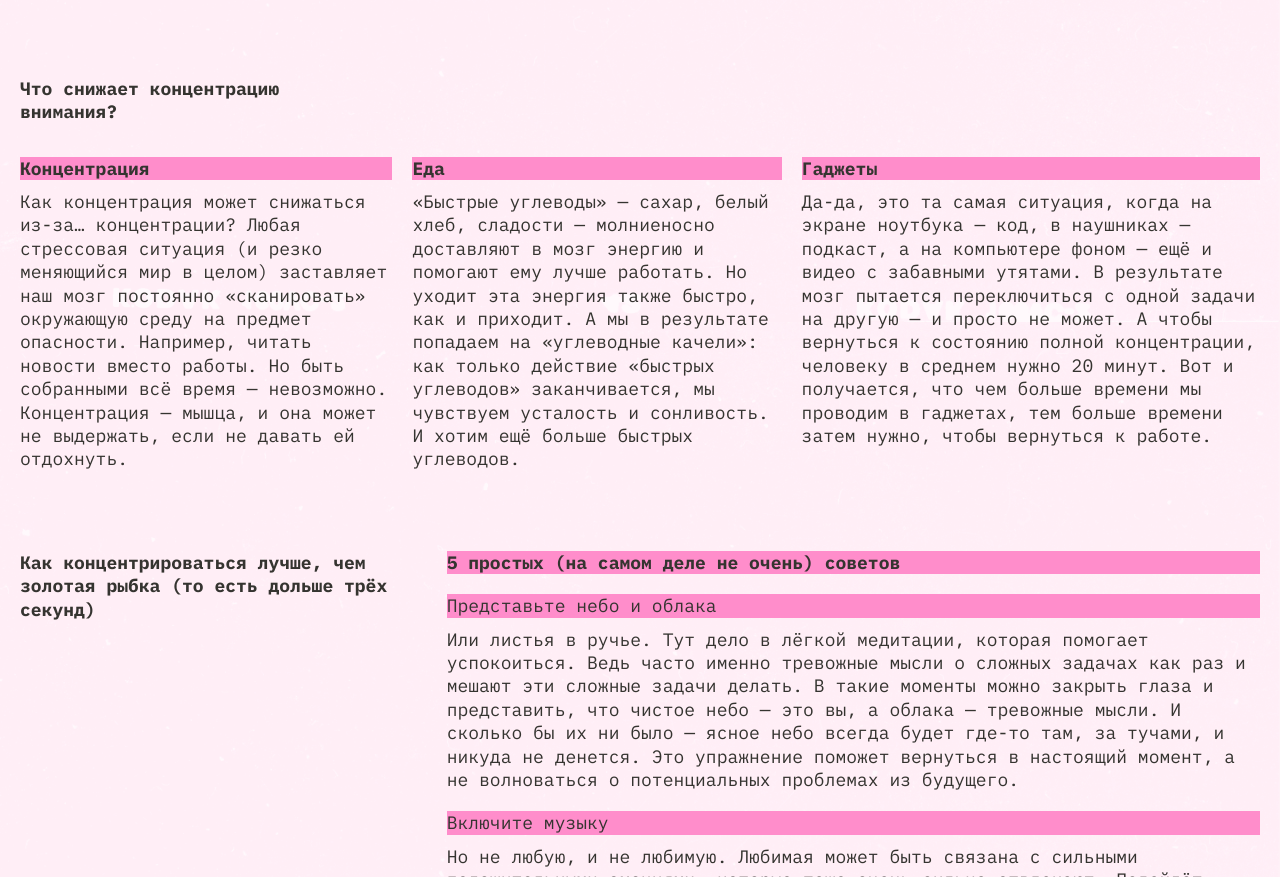
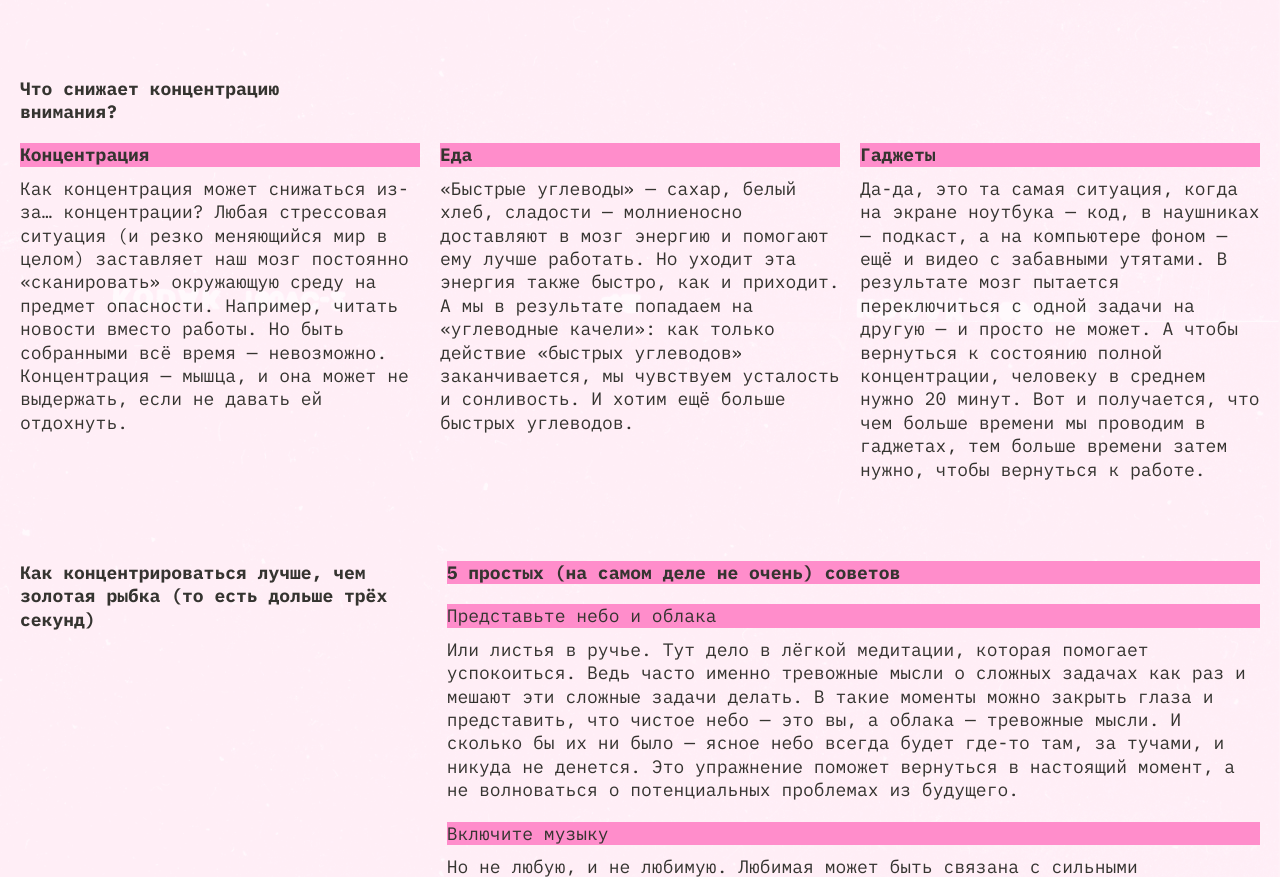
Before and after one commit to devillived8/slozhno-sosredotochitsya-fd, a website: page index.html in a window 1280 px wide. Shown: the part 1278-2155 px from the top of the page. Drawn offline with Linux system fonts and the light colour scheme.

Commit message:
fix: переписал с display flex секцию на grid и получилось в разы лучше, практически точное совпадение с макетом

```diff
--- a/styles/style.css
+++ b/styles/style.css
@@ -290,7 +290,11 @@
   .concentration--what {
     display: grid;
     grid-template-columns: 1fr;
-    grid-template-rows: minmax(70px, auto);
+    grid-template-rows: minmax(auto, auto);
+  }
+
+  .concentration--what .concentration__content-wrapper {
+    margin-block-start: 0;
   }
 
   .concentration--what .concentration__title--what {
@@ -378,13 +382,14 @@
   /* Section Why */
 
   .concentration--what .concentration__content-wrapper {
-    display: flex;
+    display: grid;
+    grid-template-columns: repeat(3, 1fr);
+    margin-block-start: var(--md-space);
     gap: var(--md-space);
   }
 
   .concentration--what .concentration__title--what {
     max-inline-size: 316px;
-    padding-bottom: var(--sm-space);
   }
 
   .concentration__subtitle--what {
```
